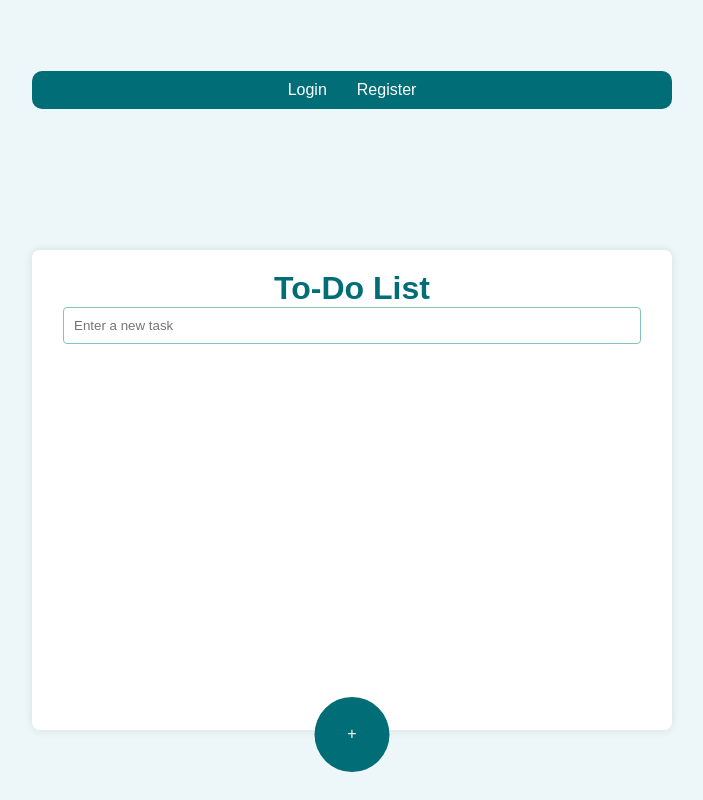
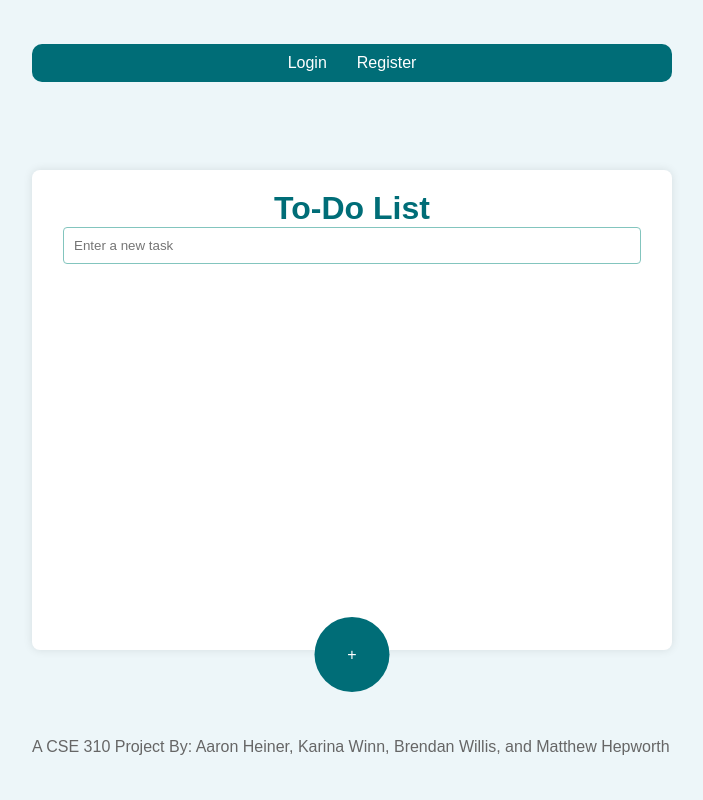
Before and after one commit to mwhepworth1/cse310-s1-cloud-databases, a Flask app: page / in a window 1280 px wide. Shown: the whole page, without its empty margins (288-991 px from the left). Run offline with Flask 3, Linux system fonts and the light colour scheme.

Commit message:
Added names to index file

```diff
--- a/templates/index.html
+++ b/templates/index.html
@@ -24,5 +24,8 @@
             <!-- Task items will be dynamically inserted here -->
         </ul>
     </div>
+    <footer>
+        <p>A CSE 310 Project By: Aaron Heiner, Karina Winn, Brendan Willis, and Matthew Hepworth</p>
+    </footer>
 </body>
 </html>
```
